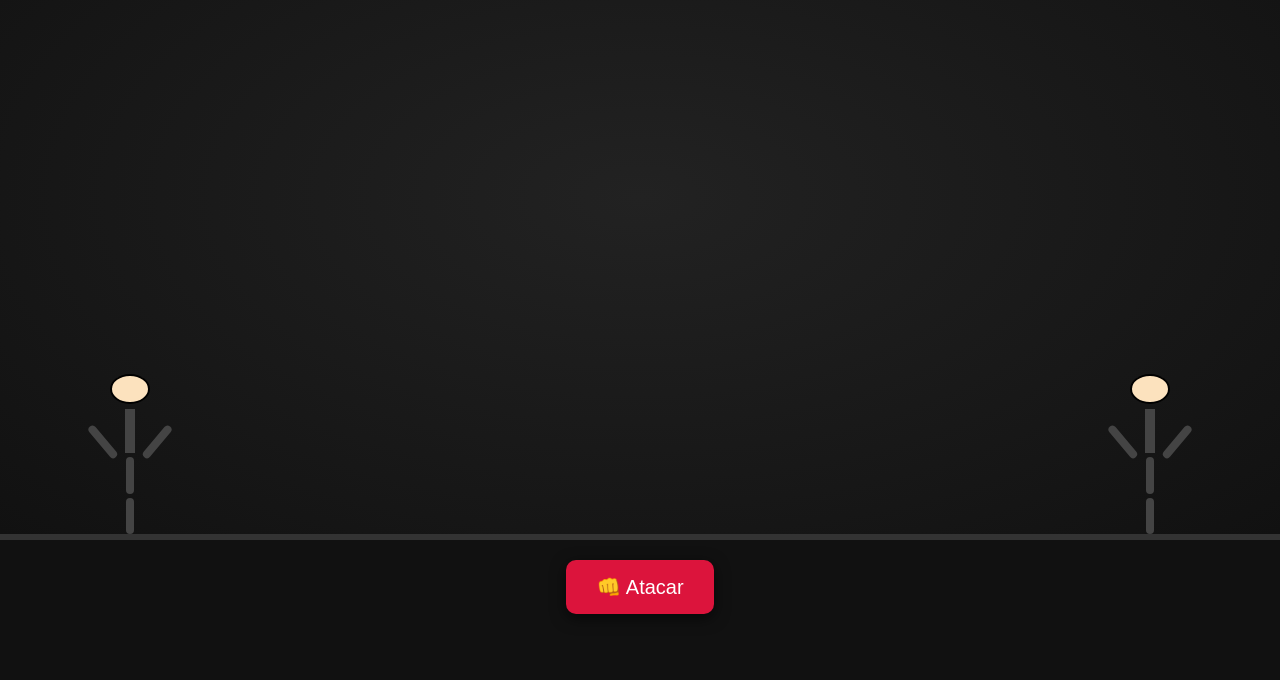
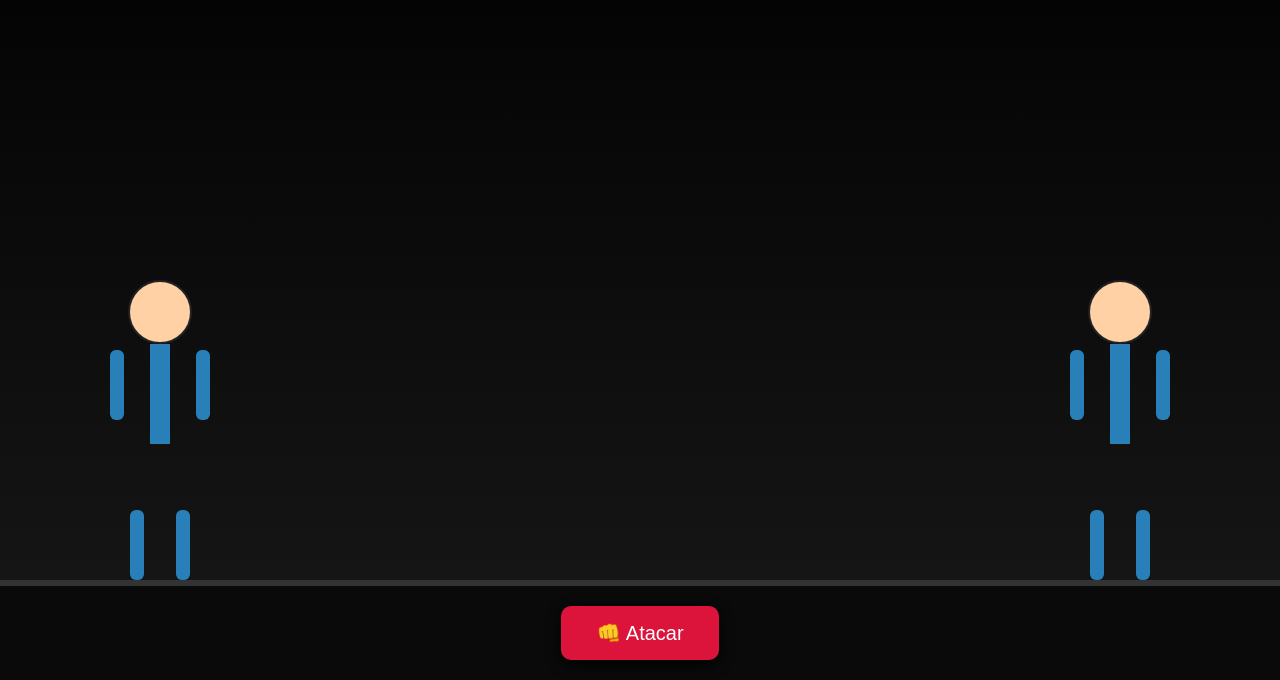
Before and after one commit to pedeere2k/pdrIA, a plain HTML site: page index.html in a window 1280 px wide. Shown: the part 140-820 px from the top of the page. Drawn offline with Linux system fonts and the light colour scheme.

Commit message:
Update index.html

```diff
--- a/index.html
+++ b/index.html
@@ -2,151 +2,119 @@
 <html lang="pt-BR">
 <head>
   <meta charset="UTF-8">
-  <title>Luta Realista</title>
+  <title>Luta Avançada</title>
   <style>
-    * {
+    body {
       margin: 0;
-      padding: 0;
-      box-sizing: border-box;
-    }
-    body {
-      background: #111;
-      display: flex;
-      flex-direction: column;
-      align-items: center;
-      font-family: Arial, sans-serif;
+      background: #0a0a0a;
+      overflow: hidden;
+      font-family: sans-serif;
     }
 
     #arena {
       position: relative;
       width: 100vw;
-      height: 85vh;
-      background: radial-gradient(#222, #111);
-      overflow: hidden;
+      height: 90vh;
+      background: linear-gradient(to top, #151515, #000);
       border-bottom: 6px solid #333;
     }
 
-    .stickman {
+    .boneco {
       position: absolute;
       bottom: 0;
-      width: 60px;
-      height: 160px;
-      display: flex;
-      flex-direction: column;
-      align-items: center;
+      width: 120px;
+      height: 300px;
+      transform-origin: bottom center;
+      transition: transform 0.5s ease;
     }
 
-    .head {
-      width: 40px;
-      height: 40px;
-      background: #fce2be;
+    .cabeca {
+      width: 60px;
+      height: 60px;
+      background: #ffd1a4;
       border-radius: 50%;
-      border: 2px solid #000;
+      border: 2px solid #222;
+      margin: 0 auto;
     }
 
-    .body {
-      width: 10px;
-      height: 60px;
-      background: #444;
-      margin-top: 5px;
+    .tronco {
+      width: 20px;
+      height: 100px;
+      background: #2980b9;
+      margin: 0 auto;
     }
 
-    .arm {
+    .membro {
+      width: 14px;
+      height: 70px;
+      background: #2980b9;
       position: absolute;
-      width: 8px;
-      height: 40px;
-      background: #444;
-      top: 50px;
-      border-radius: 4px;
+      border-radius: 6px;
+      transition: transform 0.3s ease;
     }
 
-    .arm.left {
-      left: -15px;
-      transform-origin: top right;
-      transform: rotate(-40deg);
+    .braco.esq { top: 70px; left: 10px; transform-origin: top right; }
+    .braco.dir { top: 70px; right: 10px; transform-origin: top left; }
+    .perna.esq { bottom: 0; left: 30px; transform-origin: top center; }
+    .perna.dir { bottom: 0; right: 30px; transform-origin: top center; }
+
+    .impacto {
+      position: absolute;
+      width: 100px;
+      height: 100px;
+      border-radius: 50%;
+      background: radial-gradient(circle, red, orange, transparent);
+      animation: explodir 0.5s ease-out forwards;
+      pointer-events: none;
     }
 
-    .arm.right {
-      right: -15px;
-      transform-origin: top left;
-      transform: rotate(40deg);
+    @keyframes explodir {
+      0% { transform: scale(0.3); opacity: 1; }
+      100% { transform: scale(2.2); opacity: 0; }
     }
 
-    .leg {
-      width: 8px;
-      height: 50px;
-      background: #444;
-      margin-top: 4px;
-      border-radius: 4px;
-    }
-
-    #player1 {
-      left: 100px;
-      transition: left 1s ease;
-    }
-
-    #player2 {
-      right: 100px;
-      transition: transform 0.5s;
-      transform-origin: bottom center;
-    }
-
-    #player2.fall {
-      transform: rotate(90deg) translateY(30px);
+    .caido {
+      transform: rotate(90deg);
       opacity: 0.6;
     }
 
-    .impact {
-      position: absolute;
-      width: 80px;
-      height: 80px;
-      background: radial-gradient(circle, orange, red, transparent);
-      border-radius: 50%;
-      animation: boom 0.5s forwards;
-      pointer-events: none;
-    }
-
-    @keyframes boom {
-      0% { transform: scale(0.5); opacity: 1; }
-      100% { transform: scale(2); opacity: 0; }
-    }
-
     button {
-      margin: 20px;
-      padding: 15px 30px;
+      display: block;
+      margin: 20px auto;
+      padding: 15px 35px;
       font-size: 20px;
       background: crimson;
       color: white;
       border: none;
       border-radius: 10px;
       cursor: pointer;
-      box-shadow: 0 4px 15px #00000099;
+      box-shadow: 0 4px 14px #000;
     }
 
     button:hover {
-      background: #aa0022;
+      background: darkred;
     }
   </style>
 </head>
 <body>
 
 <div id="arena">
-    <div id="player1" class="stickman">
-      <div class="head"></div>
-      <div class="arm left"></div>
-      <div class="arm right"></div>
-      <div class="body"></div>
-      <div class="leg"></div>
-      <div class="leg"></div>
+  <div id="player1" class="boneco" style="left: 100px;">
+    <div class="cabeca"></div>
+    <div class="membro braco esq" id="p1-braco-esq"></div>
+    <div class="membro braco dir" id="p1-braco-dir"></div>
+    <div class="tronco"></div>
+    <div class="membro perna esq"></div>
+    <div class="membro perna dir"></div>
   </div>
 
-    <div id="player2" class="stickman">
-      <div class="head"></div>
-      <div class="arm left"></div>
-      <div class="arm right"></div>
-      <div class="body"></div>
-      <div class="leg"></div>
-      <div class="leg"></div>
+  <div id="player2" class="boneco" style="right: 100px;" dir="rtl">
+    <div class="cabeca"></div>
+    <div class="membro braco esq"></div>
+    <div class="membro braco dir"></div>
+    <div class="tronco"></div>
+    <div class="membro perna esq"></div>
+    <div class="membro perna dir"></div>
   </div>
 </div>
 
@@ -154,37 +122,41 @@
 
 <script>
   function atacar() {
-      const p1 = document.getElementById('player1');
-      const p2 = document.getElementById('player2');
-      const arena = document.getElementById('arena');
+    const p1 = document.getElementById("player1");
+    const p2 = document.getElementById("player2");
+    const arena = document.getElementById("arena");
 
-      // Anda até o meio
-      p1.style.left = 'calc(100vw - 300px)';
+    const braco = document.getElementById("p1-braco-dir");
 
-      // Após 1s, ataque
+    // Avança
+    p1.style.left = "calc(100vw - 300px)";
+
     setTimeout(() => {
-        // efeito de fogo
-        const fogo = document.createElement('div');
-        fogo.classList.add('impact');
-        fogo.style.left = 'calc(100vw - 250px)';
-        fogo.style.bottom = '130px';
-        arena.appendChild(fogo);
+      // Anima o braço
+      braco.style.transform = "rotate(-70deg)";
 
-        p2.classList.add('fall');
+      // Impacto
+      const impacto = document.createElement("div");
+      impacto.className = "impacto";
+      impacto.style.left = "calc(100vw - 240px)";
+      impacto.style.bottom = "140px";
+      arena.appendChild(impacto);
 
-        // Remove o fogo
-        setTimeout(() => arena.removeChild(fogo), 800);
+      // Player2 cai
+      p2.classList.add("caido");
+
+      // Reset impacto
+      setTimeout(() => {
+        arena.removeChild(impacto);
+        braco.style.transform = "rotate(0)";
+        p1.style.left = "100px";
       }, 1000);
-
-      // Volta
-      setTimeout(() => {
-        p1.style.left = '100px';
-      }, 1800);
 
       // Player2 levanta
       setTimeout(() => {
-        p2.classList.remove('fall');
-      }, 4000);
+        p2.classList.remove("caido");
+      }, 3000);
+    }, 1000);
   }
 </script>
 
```
Lines whose indentation alone changed are shown as unchanged.
